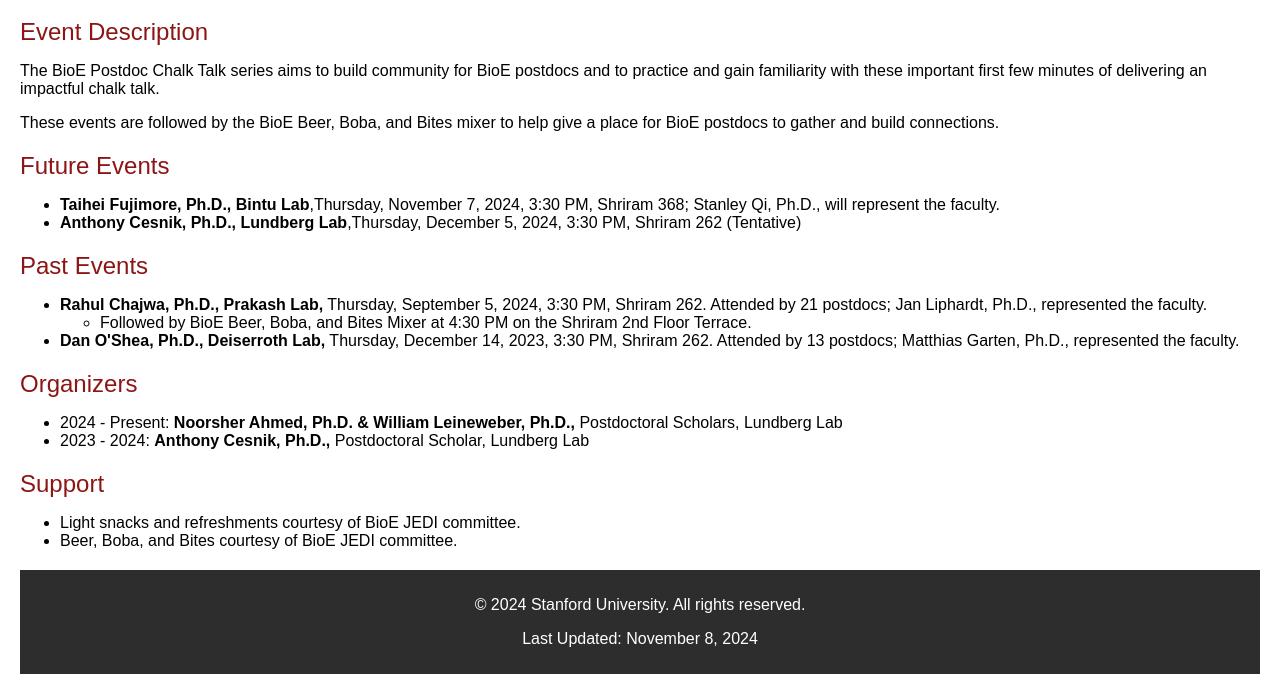
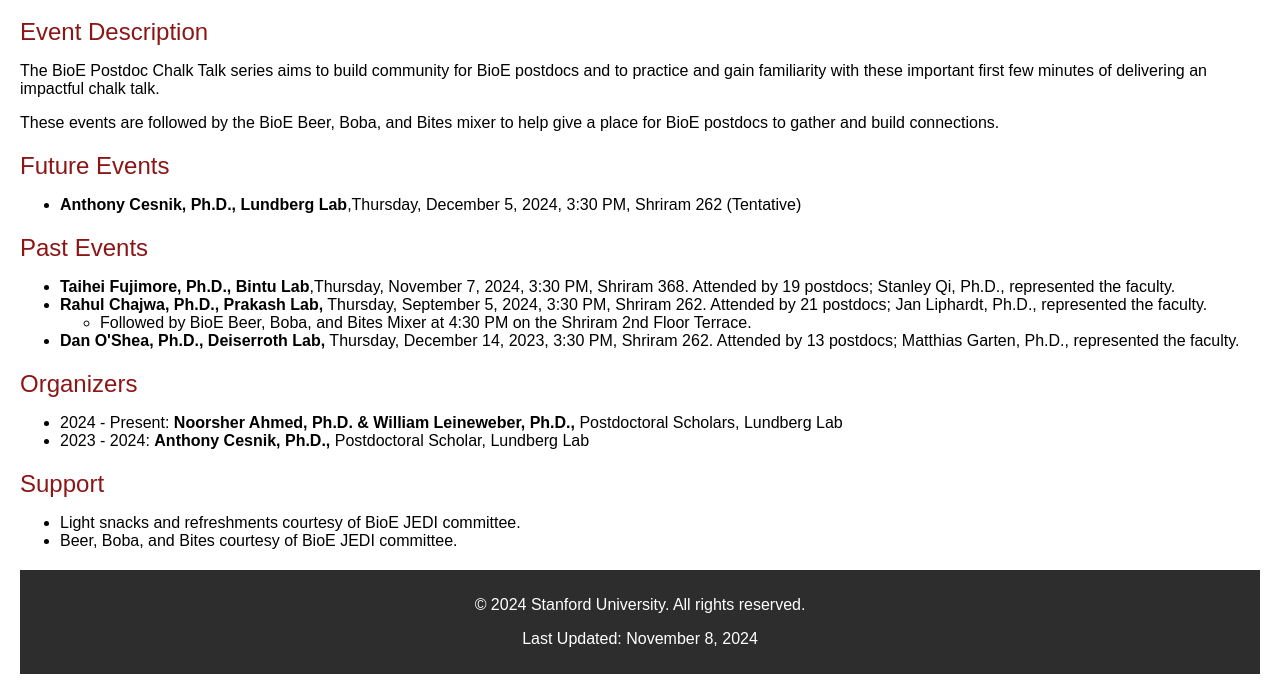
Before and after one commit to CellProfiling/bioe-postdoc-chalktalk, a plain HTML site: page index.html in a window 1280 px wide. Shown: the part 242-936 px from the top of the page. Drawn offline with Linux system fonts and the light colour scheme.

Commit message:
Update index.html

```diff
--- a/index.html
+++ b/index.html
@@ -85,8 +85,6 @@
         <div class="section">
             <div class="section-title">Future Events</div>
             <ul>
-                <li>
-                    <strong>Taihei Fujimore, Ph.D., Bintu Lab</strong>,Thursday, November 7, 2024, 3:30 PM, </strong>Shriram 368</strong>; Stanley Qi, Ph.D., will represent the faculty.</li>
                 <li><strong>Anthony Cesnik, Ph.D., Lundberg Lab</strong>,Thursday, December 5, 2024, 3:30 PM, Shriram 262 (Tentative)</li>
             </ul>
         </div>
@@ -94,6 +92,9 @@
         <div class="section">
             <div class="section-title">Past Events</div>
             <ul>
+                <li>
+                    <strong>Taihei Fujimore, Ph.D., Bintu Lab</strong>,Thursday, November 7, 2024, 3:30 PM, Shriram 368. Attended by 19 postdocs; Stanley Qi, Ph.D., represented the faculty.
+                </li>
                 <li>
                     <strong>Rahul Chajwa, Ph.D., Prakash Lab,</strong> Thursday, September 5, 2024, 3:30 PM, Shriram 262. Attended by 21 postdocs; Jan Liphardt, Ph.D., represented the faculty.
                 </li>
```
